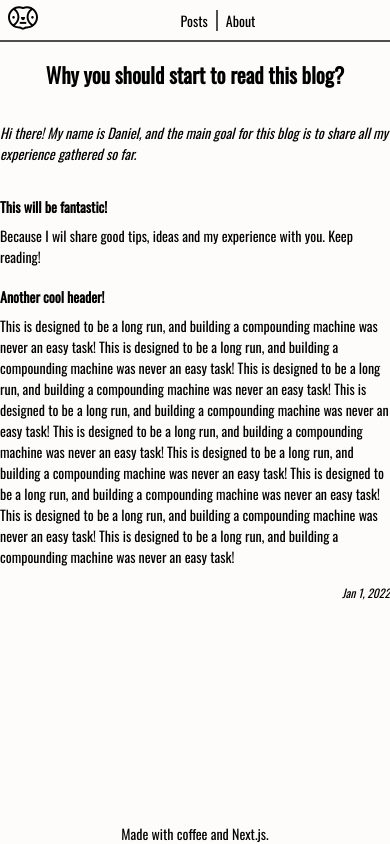
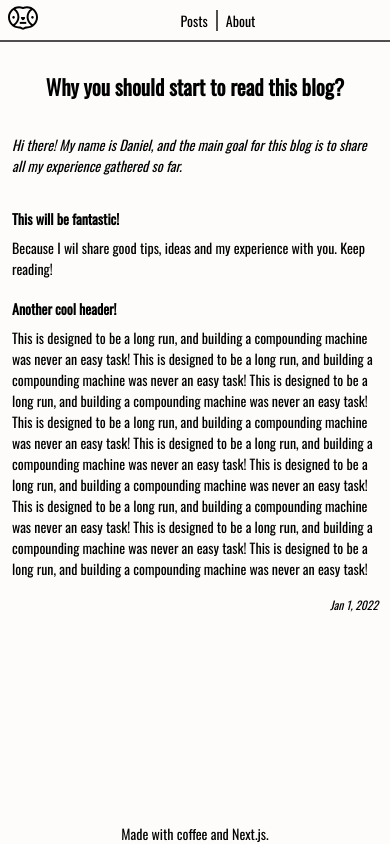
Before and after one commit to vazsonyidl/theboringblog, a Next.js app: page /posts/1 in a window 390 px wide. Built offline with nearby package versions, Linux system fonts and the light colour scheme.

Commit message:
style(post-list): fix minor mobile UX issues

```diff
--- a/components/post/PostDetail.module.scss
+++ b/components/post/PostDetail.module.scss
@@ -2,6 +2,7 @@
     display: grid;
     align-items: center;
     justify-content: center;
+    padding: 12px;
 
     .title {
         text-align: center;
--- a/components/post/PostList.module.scss
+++ b/components/post/PostList.module.scss
@@ -2,5 +2,4 @@
     display: grid;
     align-items: center;
     justify-content: center;
-    margin: 8px 16px;
 }
```
